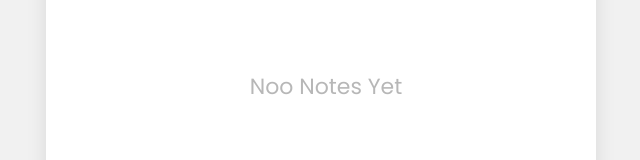
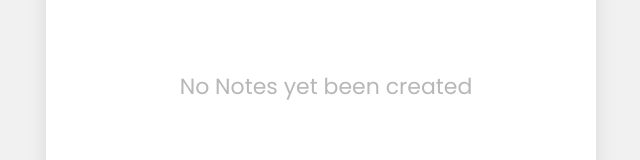
Before and after one commit to Sukhpal0/Notes, a plain HTML site: page index.html in a window 1280 px wide. Shown: the part 310-470 px from the top of the page, without its empty margins (319-959 px from the left). Drawn offline with Linux system fonts and the light colour scheme.

Commit message:
change in text

```diff
--- a/index.html
+++ b/index.html
@@ -20,7 +20,7 @@
 			<h1>Notes</h1>
 		</div>
 		<div class="sheet">
-			<h1 class="blank">Noo Notes Yet</h1>
+			<h1 class="blank">No Notes yet been created</h1>
 		</div>
 		<div class="btn">
 			<div></div>
```
